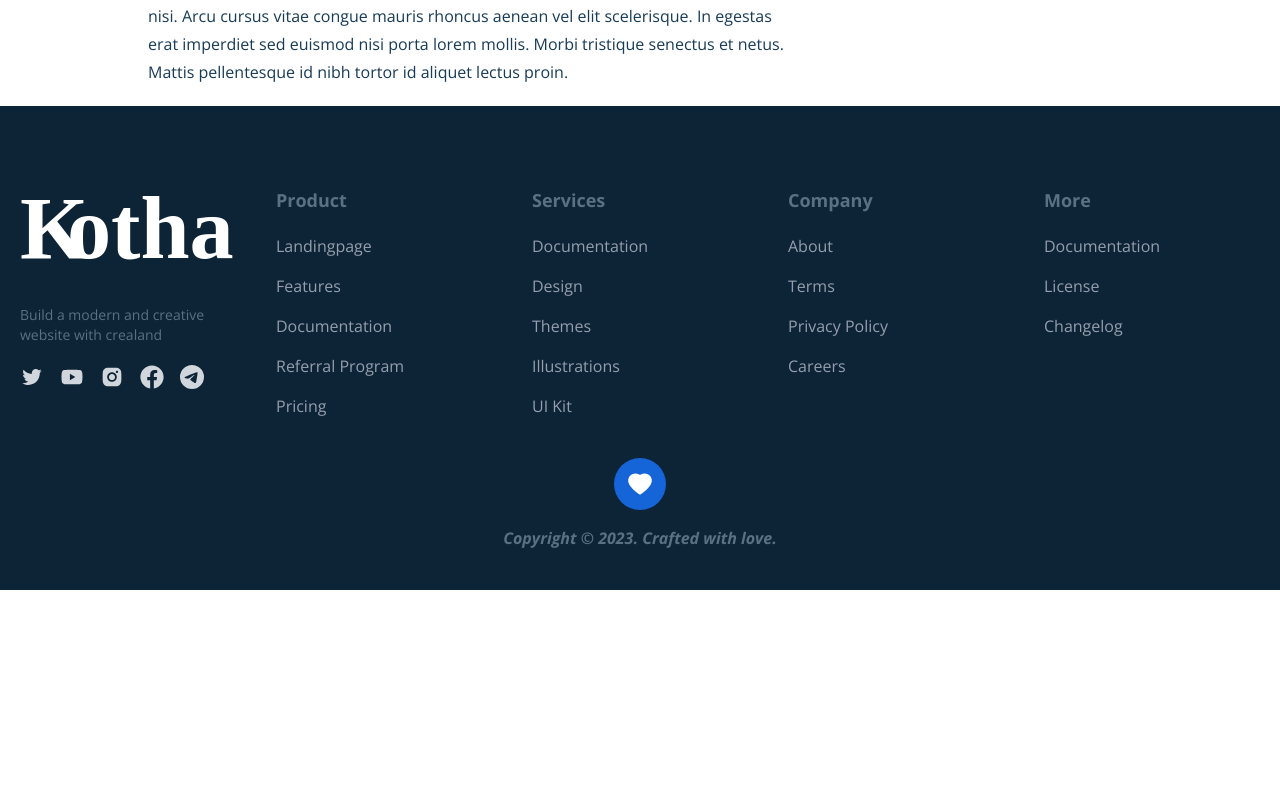
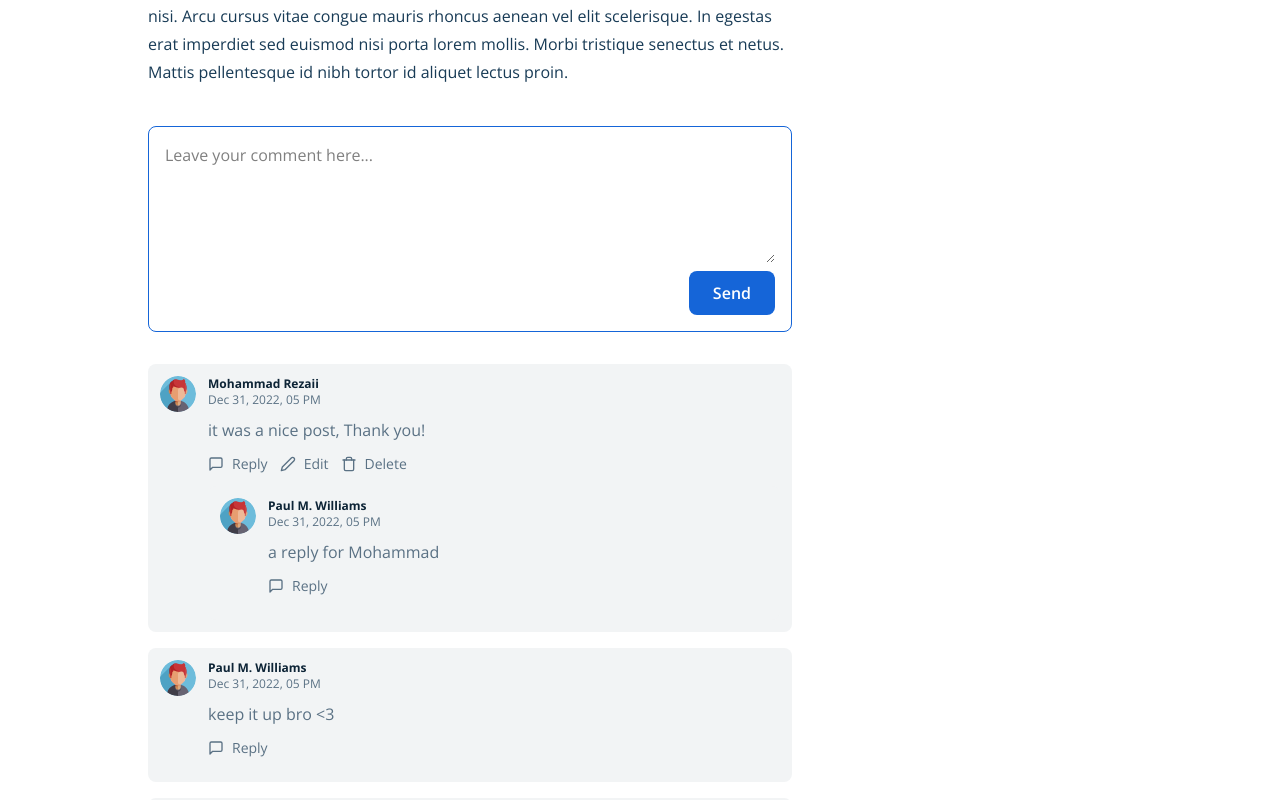
Before and after one commit to ashikurrafi/Blog, a React (Vite) app in the folder client/: page /blog/1 in a window 1280 px wide. Shown: the part 740-1540 px from the top of the page. Before the commit the page ends 1330 px from the top, so only its background shows below. Built offline with nearby package versions, Linux system fonts and the light colour scheme.

Commit message:
comments section done

```diff
--- a/client/src/App.jsx
+++ b/client/src/App.jsx
@@ -12,7 +12,7 @@
         <Routes>
           <Route index path="/" element={<HomePage />} />
           <Route path="/blog/:id" element={<ArticleDetailPage />} />
-        </Routes>{" "}
+        </Routes>
       </div>
     </>
   );
--- a/client/src/components/ArticleCard.jsx
+++ b/client/src/components/ArticleCard.jsx
@@ -4,7 +4,6 @@
 const ArticleCard = ({ className }) => {
   return (
     <>
-      {" "}
       <div
         className={`rounded-xl overflow-hidden shadow-[rgba(7,_65,_210,_0.1)_0px_9px_30px] ${className}`}
       >
--- a/client/src/components/BreadCrumbs.jsx
+++ b/client/src/components/BreadCrumbs.jsx
@@ -3,10 +3,12 @@
 const BreadCrumbs = ({ data }) => {
   return (
     <>
-      {" "}
       <div className="flex items-center py-4 overflow-x-auto whitespace-nowrap">
         {data.map((item, index) => (
-          <div className="text-black opacity-50 text-xs font-roboto md:text-sm">
+          <div
+            key={index}
+            className="text-black opacity-50 text-xs font-roboto md:text-sm"
+          >
             <Link to={item.link}>{item.name}</Link>
             {index !== data.length - 1 && <span className="px-3">/</span>}
           </div>
--- a/client/src/components/Footer.jsx
+++ b/client/src/components/Footer.jsx
@@ -131,7 +131,7 @@
             </p>
           </div>
         </footer>
-      </section>{" "}
+      </section>
     </>
   );
 };
--- a/client/src/components/Header.jsx
+++ b/client/src/components/Header.jsx
@@ -46,8 +46,9 @@
               } lg:hidden transition-all duration-500 pt-4 lg:absolute lg:bottom-0 lg:right-0 lg:transform lg:translate-y-full lg:group-hover:block w-max`}
             >
               <ul className="bg-dark-soft lg:bg-transparent text-center flex flex-col shadow-lg rounded-lg overflow-hidden">
-                {item.items.map((page) => (
+                {item.items.map((page, index) => (
                   <a
+                    key={index}
                     href="/"
                     className="hover:bg-dark-hard hover:text-white px-4 py-2 text-white lg:text-dark-soft"
                   >
--- /dev/null
+++ b/client/src/components/comments/Comment.jsx
@@ -0,0 +1,128 @@
+import { FiEdit2, FiMessageSquare, FiTrash } from "react-icons/fi";
+
+import { images } from "../../constants";
+import CommentForm from "./CommentForm";
+
+const Comment = ({
+  comment,
+  logginedUserId,
+  affectedComment,
+  setAffectedComment,
+  addComment,
+  parentId = null,
+  updateComment,
+  deleteComment,
+  replies,
+}) => {
+  const isUserLoggined = Boolean(logginedUserId);
+  const commentBelongsToUser = logginedUserId === comment.user._id;
+  const isReplying =
+    affectedComment &&
+    affectedComment.type === "replying" &&
+    affectedComment._id === comment._id;
+  const isEditing =
+    affectedComment &&
+    affectedComment.type === "editing" &&
+    affectedComment._id === comment._id;
+  const repliedCommentId = parentId ? parentId : comment._id;
+  const replyOnUserId = comment.user._id;
+  return (
+    <>
+      <div className="flex flex-nowrap items-start gap-x-3 bg-[#F2F4F5] p-3 rounded-lg">
+        <img
+          src={images.PostProfileImage}
+          alt="user profile"
+          className="w-9 h-9 object-cover rounded-full"
+        />
+        <div className="flex-1 flex flex-col">
+          <h5 className="font-bold text-dark-hard text-xs">
+            {comment.user.name}
+          </h5>
+          <span className="text-xs text-dark-light">
+            {new Date(comment.createdAt).toLocaleDateString("en-US", {
+              day: "numeric",
+              month: "short",
+              year: "numeric",
+              hour: "2-digit",
+            })}
+          </span>
+          {!isEditing && (
+            <p className="font-opensans mt-[10px] text-dark-light">
+              {comment.desc}
+            </p>
+          )}
+          {isEditing && (
+            <CommentForm
+              btnLabel="Update"
+              formSubmitHanlder={(value) => updateComment(value, comment._id)}
+              formCancelHandler={() => setAffectedComment(null)}
+              initialText={comment.desc}
+            />
+          )}
+          <div className="flex items-center gap-x-3 text-dark-light font-roboto text-sm mt-3 mb-3">
+            {isUserLoggined && (
+              <button
+                className="flex items-center space-x-2"
+                onClick={() =>
+                  setAffectedComment({ type: "replying", _id: comment._id })
+                }
+              >
+                <FiMessageSquare className="w-4 h-auto" />
+                <span>Reply</span>
+              </button>
+            )}
+            {commentBelongsToUser && (
+              <>
+                <button
+                  className="flex items-center space-x-2"
+                  onClick={() =>
+                    setAffectedComment({ type: "editing", _id: comment._id })
+                  }
+                >
+                  <FiEdit2 className="w-4 h-auto" />
+                  <span>Edit</span>
+                </button>
+                <button
+                  className="flex items-center space-x-2"
+                  onClick={() => deleteComment(comment._id)}
+                >
+                  <FiTrash className="w-4 h-auto" />
+                  <span>Delete</span>
+                </button>
+              </>
+            )}
+          </div>
+          {isReplying && (
+            <CommentForm
+              btnLabel="Reply"
+              formSubmitHanlder={(value) =>
+                addComment(value, repliedCommentId, replyOnUserId)
+              }
+              formCancelHandler={() => setAffectedComment(null)}
+            />
+          )}
+          {replies.length > 0 && (
+            <div>
+              {replies.map((reply) => (
+                <Comment
+                  key={reply._id}
+                  addComment={addComment}
+                  affectedComment={affectedComment}
+                  setAffectedComment={setAffectedComment}
+                  comment={reply}
+                  deleteComment={deleteComment}
+                  logginedUserId={logginedUserId}
+                  replies={[]}
+                  updateComment={updateComment}
+                  parentId={comment._id}
+                />
+              ))}
+            </div>
+          )}
+        </div>
+      </div>
+    </>
+  );
+};
+
+export default Comment;
--- /dev/null
+++ b/client/src/components/comments/CommentForm.jsx
@@ -0,0 +1,50 @@
+import { useState } from "react";
+
+const CommentForm = ({
+  btnLabel,
+  formSubmitHanlder,
+  formCancelHandler = null,
+  initialText = "",
+}) => {
+  const [value, setValue] = useState(initialText);
+  const submitHandler = (e) => {
+    e.preventDefault();
+    formSubmitHanlder(value);
+    setValue("");
+  };
+
+  return (
+    <>
+      <form onSubmit={submitHandler}>
+        <div className="flex flex-col items-end border border-primary rounded-lg p-4">
+          <textarea
+            className="w-full focus:outline-none bg-transparent"
+            rows="5"
+            placeholder="Leave your comment here..."
+            value={value}
+            onChange={(e) => setValue(e.target.value)}
+          />
+          <div className="flex items-center gap-x-2 pt-2">
+            {formCancelHandler && (
+              <button
+                onClick={formCancelHandler}
+                className="px-6 py-2.5 rounded-lg border border-red-500 text-red-500"
+              >
+                Cancel
+              </button>
+            )}
+            <button
+              type="submit"
+              className="px-6 py-2.5 rounded-lg bg-primary
+         text-white font-semibold"
+            >
+              {btnLabel}
+            </button>
+          </div>
+        </div>
+      </form>{" "}
+    </>
+  );
+};
+
+export default CommentForm;
--- /dev/null
+++ b/client/src/components/comments/CommentsContainer.jsx
@@ -0,0 +1,89 @@
+import { useEffect, useState } from "react";
+
+import { getCommentsData } from "../../data/comments";
+import Comment from "./Comment";
+import CommentForm from "./CommentForm";
+
+const CommentsContainer = ({ className, logginedUserId }) => {
+  const [comments, setComments] = useState([]);
+  const mainComments = comments.filter((comment) => comment.parent === null);
+  const [affectedComment, setAffectedComment] = useState(null);
+  console.log(comments);
+  useEffect(() => {
+    (async () => {
+      const commentData = await getCommentsData();
+      setComments(commentData);
+    })();
+  }, []);
+  const addCommentHandler = (value, parent = null, replyOnUser = null) => {
+    const newComment = {
+      _id: Math.random().toString(),
+      user: {
+        _id: "a",
+        name: "Mohammad Rezaii",
+      },
+      desc: value,
+      post: "1",
+      parent: parent,
+      replyOnUser: replyOnUser,
+      createdAt: new Date().toISOString(),
+    };
+    setComments((curState) => {
+      return [newComment, ...curState];
+    });
+    setAffectedComment(null);
+  };
+  const updateCommentHandler = (value, commentId) => {
+    const updatedComments = comments.map((comment) => {
+      if (comment._id === commentId) {
+        return { ...comment, desc: value };
+      }
+      return comment;
+    });
+    setComments(updatedComments);
+    setAffectedComment(null);
+  };
+  const deleteCommentHandler = (commentId) => {
+    const updatedComments = comments.filter((comment) => {
+      return comment._id !== commentId;
+    });
+    setComments(updatedComments);
+  };
+  const getRepliesHandler = (commentId) => {
+    return comments
+      .filter((comment) => comment.parent === commentId)
+      .sort((a, b) => {
+        return (
+          new Date(a.createdAt).getTime() - new Date(b.createdAt).getTime()
+        );
+      });
+  };
+
+  return (
+    <>
+      <div className={`${className}`}>
+        <CommentForm
+          btnLabel="Send"
+          formSubmitHanlder={(value) => addCommentHandler(value)}
+        />
+        <div className="space-y-4 mt-8">
+          {mainComments.map((comment) => (
+            <Comment
+              key={comment._id}
+              comment={comment}
+              logginedUserId={logginedUserId}
+              affectedComment={affectedComment}
+              setAffectedComment={setAffectedComment}
+              addComment={addCommentHandler}
+              updateComment={updateCommentHandler}
+              deleteComment={deleteCommentHandler}
+              replies={getRepliesHandler(comment._id)}
+            />
+          ))}
+        </div>
+      </div>
+    </>
+  );
+};
+
+export default CommentsContainer;
--- a/client/src/pages/articleDetail/ArticleDetailPage.jsx
+++ b/client/src/pages/articleDetail/ArticleDetailPage.jsx
@@ -2,6 +2,7 @@
 import { images } from "../../constants";
 
 import BreadCrumbs from "../../components/BreadCrumbs";
+import CommentsContainer from "../../components/comments/CommentsContainer";
 import MainLayout from "../../components/MainLayout";
 import SuggestedPosts from "../../pages/articleDetail/container/SuggestedPosts";
 
@@ -79,6 +80,7 @@
                 id aliquet lectus proin.
               </p>
             </div>
+            <CommentsContainer className="mt-10" logginedUserId="a" />
           </article>
           <SuggestedPosts
             header="Latest Article"
--- a/client/src/pages/articleDetail/container/SuggestedPosts.jsx
+++ b/client/src/pages/articleDetail/container/SuggestedPosts.jsx
@@ -39,8 +39,9 @@
           Tags
         </h2>
         <div className="flex flex-wrap gap-x-2 gap-y-2 mt-4">
-          {tags.map((item) => (
+          {tags.map((item, index) => (
             <Link
+              key={index}
               to="/"
               className="inline-block rounded-md px-3 py-1.5 bg-primary font-roboto text-xs text-white md:text-sm"
             >
--- a/client/src/pages/home/container/CTA.jsx
+++ b/client/src/pages/home/container/CTA.jsx
@@ -37,7 +37,7 @@
             <p className="text-dark-light text-sm leading-7 mt-6 md:text-center md:text-base lg:text-left">
               <span className="font-bold italic text-[#B3BAC5] md:not-italic md:font-normal md:text-dark-light">
                 Get a response tomorrow
-              </span>{" "}
+              </span>
               if you submit by 9pm today. If we received after 9pm will get a
               reponse the following day.
             </p>
```
